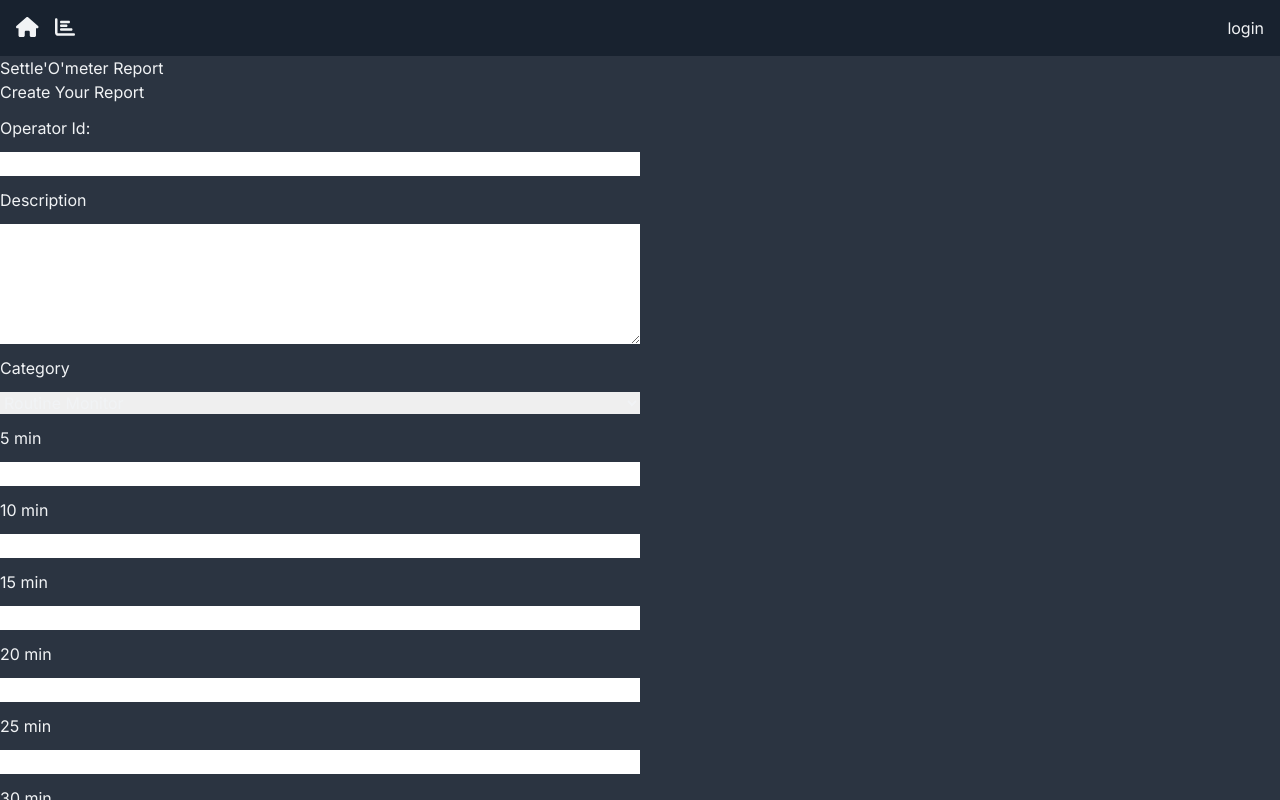
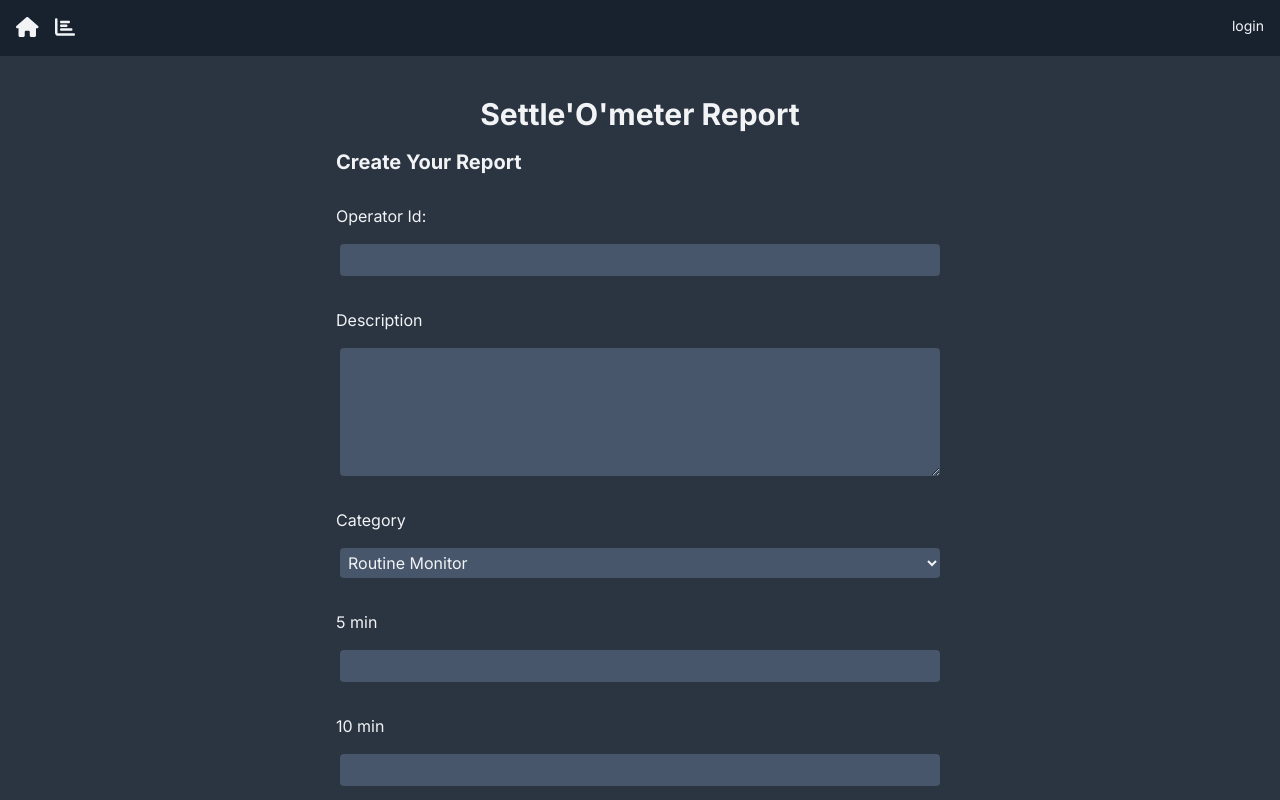
Before and after one commit to Tfauves/wasteWaterSolidsTesting-, a Next.js app: page /reportPage/new in a window 1280 px wide. Built offline with nearby package versions, Linux system fonts and the light colour scheme.

Commit message:
posting new data and persisting in db, get reports and display to dash

```diff
--- a/app/(components)/ReportCard.jsx
+++ b/app/(components)/ReportCard.jsx
@@ -22,17 +22,18 @@ const ReportCard = ({ report }) => {
       <div className="ml-auto">
         <DeleteBlock />
       </div>
-      {/* <Link href={`/reportPage/${report._id}`} style={{ display: "contents" }}> */}
-      {/* <h4>{report.operatorID}</h4> */}
-      <hr className="h-px border-0 bg-page mb-2" />
-      {/* <p className="whitespace-pre-wrap">{ticket.description}</p> */}
-      <div className="flex-grow"></div>
-      <div className="flex mt-2">
-        <div className="flex flex-col">
-          {/* <p className="text-xs my-1">{formatTimestamp(report.createdAt)}</p> */}
+      <Link href={`/reportPage/${report._id}`} style={{ display: "contents" }}>
+        {" "}
+        <h4>{report.operatorID}</h4>
+        <hr className="h-px border-0 bg-page mb-2" />
+        <p className="whitespace-pre-wrap">{report.description}</p>
+        <div className="flex-grow"></div>
+        <div className="flex mt-2">
+          <div className="flex flex-col">
+            <p className="text-xs my-1">{formatTimestamp(report.createdAt)}</p>
+          </div>
         </div>
-      </div>
-      {/* </Link> */}
+      </Link>
     </div>
   );
 };
--- a/app/(components)/SettleometerForm.jsx
+++ b/app/(components)/SettleometerForm.jsx
@@ -4,6 +4,7 @@ import { useRouter } from "next/navigation";
 
 const SettleometerForm = () => {
   const router = useRouter();
+
   const handleChange = (e) => {
     const value = e.target.value;
     const name = e.target.name;
@@ -25,7 +26,7 @@ const SettleometerForm = () => {
     });
 
     if (!res.ok) {
-      throw new Error("Failed to create Ticket!");
+      throw new Error("Failed to create Report!");
     }
 
     router.refresh();
@@ -45,16 +46,19 @@ const SettleometerForm = () => {
   };
 
   const [formData, setFormData] = useState(startingReportData);
-  console.log(formData);
+
   return (
     <div>
-      <h1>Settle'O'meter Report</h1>
+      <div className="flex mt-10 justify-center">
+        <h2>Settle'O'meter Report</h2>
+      </div>
+      <div className="flex justify-center">
         <form
           className="flex flex-col gap-3 w-1/2"
           method="post"
           onSubmit={handleSubmit}
         >
-        <h3>Create Your Report</h3>
+          <h4>Create Your Report</h4>
           <label>Operator Id:</label>
           <input
             id="operatorID"
@@ -85,7 +89,7 @@ const SettleometerForm = () => {
           </select>
           <label>5 min</label>
           <input
-          id="5 min"
+            id="5min"
             name="fivemin"
             type="text"
             onChange={handleChange}
@@ -94,7 +98,7 @@ const SettleometerForm = () => {
           />
           <label>10 min</label>
           <input
-          id="10 min"
+            id="10min"
             name="tenmin"
             type="text"
             onChange={handleChange}
@@ -103,7 +107,7 @@ const SettleometerForm = () => {
           />
           <label>15 min</label>
           <input
-          id="15 min"
+            id="15min"
             name="fifteenmin"
             type="text"
             onChange={handleChange}
@@ -112,7 +116,7 @@ const SettleometerForm = () => {
           />
           <label>20 min</label>
           <input
-          id="20 min"
+            id="20min"
             name="twentymin"
             type="text"
             onChange={handleChange}
@@ -121,7 +125,7 @@ const SettleometerForm = () => {
           />
           <label>25 min</label>
           <input
-          id="25 min"
+            id="25min"
             name="twentyfivemin"
             type="text"
             onChange={handleChange}
@@ -130,7 +134,7 @@ const SettleometerForm = () => {
           />
           <label>30 min</label>
           <input
-          id="30 min"
+            id="30min"
             name="thirtymin"
             type="text"
             onChange={handleChange}
@@ -140,6 +144,7 @@ const SettleometerForm = () => {
           <input type="submit" className="btn max-w-xs" value="Create Report" />
         </form>
       </div>
+    </div>
   );
 };
 
--- a/app/api/Reports/route.js
+++ b/app/api/Reports/route.js
@@ -10,15 +10,15 @@ export async function POST(req) {
 
     return NextResponse.json({ message: "Report Created" }, { status: 201 });
   } catch (error) {
-    return NextResponse.json({ message: "Error", error }, { statue: 500 });
+    return NextResponse.json({ message: "Error", error }, { status: 500 });
   }
 }
 
 export async function GET() {
   try {
-    const reports = await report.find();
+    const reports = await Report.find();
     return NextResponse.json({ reports }, { status: 200 });
   } catch (error) {
-    return NextResponse.json({ message: "Error", error }, { statue: 500 });
+    return NextResponse.json({ message: "Error", error }, { status: 500 });
   }
 }
--- a/app/globals.css
+++ b/app/globals.css
@@ -1,6 +1,49 @@
 @tailwind base;
 @tailwind components;
 @tailwind utilities;
+
+@layer base {
+  h1,
+  h2,
+  h3,
+  h4 {
+    @apply font-bold;
+  }
+
+  h1 {
+    @apply text-4xl;
+  }
+
+  h2 {
+    @apply text-3xl;
+  }
+
+  h3 {
+    @apply text-2xl;
+  }
+
+  h4 {
+    @apply text-xl;
+  }
+
+  p {
+    @apply text-sm text-default-text;
+  }
+
+  form {
+    @apply rounded-xl p-4;
+  }
+
+  label {
+    @apply mt-4;
+  }
+
+  input,
+  select,
+  textarea {
+    @apply m-1 rounded bg-card p-1;
+  }
+}
 
 @layer components {
   .icon {
--- a/app/page.jsx
+++ b/app/page.jsx
@@ -1,29 +1,29 @@
 import React from "react";
 import ReportCard from "./(components)/ReportCard";
 
-// const getReports = async () => {
-//   try {
-//     const res = await fetch("http://localhost:3000/api/Reports", {
-//       cache: "no-store",
-//     });
+const getReports = async () => {
+  try {
+    const res = await fetch("http://localhost:3000/api/Reports", {
+      cache: "no-store",
+    });
 
-//     return res.json();
-//   } catch (error) {
-//     console.log("Failed to get reports");
-//   }
-// };
+    return res.json();
+  } catch (error) {
+    console.log("Failed to get reports");
+  }
+};
 
 const Dashboard = async () => {
-  // const { reports } = await getReports();
+  const { reports } = await getReports();
 
-  // const uniqueCategories = [
-  //   ...new Set(reports?.map(({ category }) => category)),
-  // ];
+  const uniqueCategories = [
+    ...new Set(reports?.map(({ category }) => category)),
+  ];
 
   return (
     <div className="p-5">
-      <ReportCard />
-      {/* <div>
+      <div className="lg:grid grid-cols-2 xl:grid-cols-4">
+        <div>
           {reports &&
             uniqueCategories?.map((uniqueCategory, categoryIndex) => (
               <div key={categoryIndex} className="mb-4">
@@ -31,17 +31,18 @@ const Dashboard = async () => {
                 <div className="lg:grid grid-cols-2 xl:grid-cols-4">
                   {reports
                     .filter((report) => report.category === uniqueCategory)
-                  .map((filteredTicket, _index) => (
+                    .map((filteredReport, _index) => (
                       <ReportCard
                         id={_index}
                         key={_index}
-                      report={filteredreport}
+                        report={filteredReport}
                       />
                     ))}
                 </div>
               </div>
             ))}
-      </div> */}
+        </div>
+      </div>
     </div>
   );
 };
```
Also changed, not shown: app/(components)/TestDataDisplay.jsx (added). Lines whose indentation alone changed are shown as unchanged.
